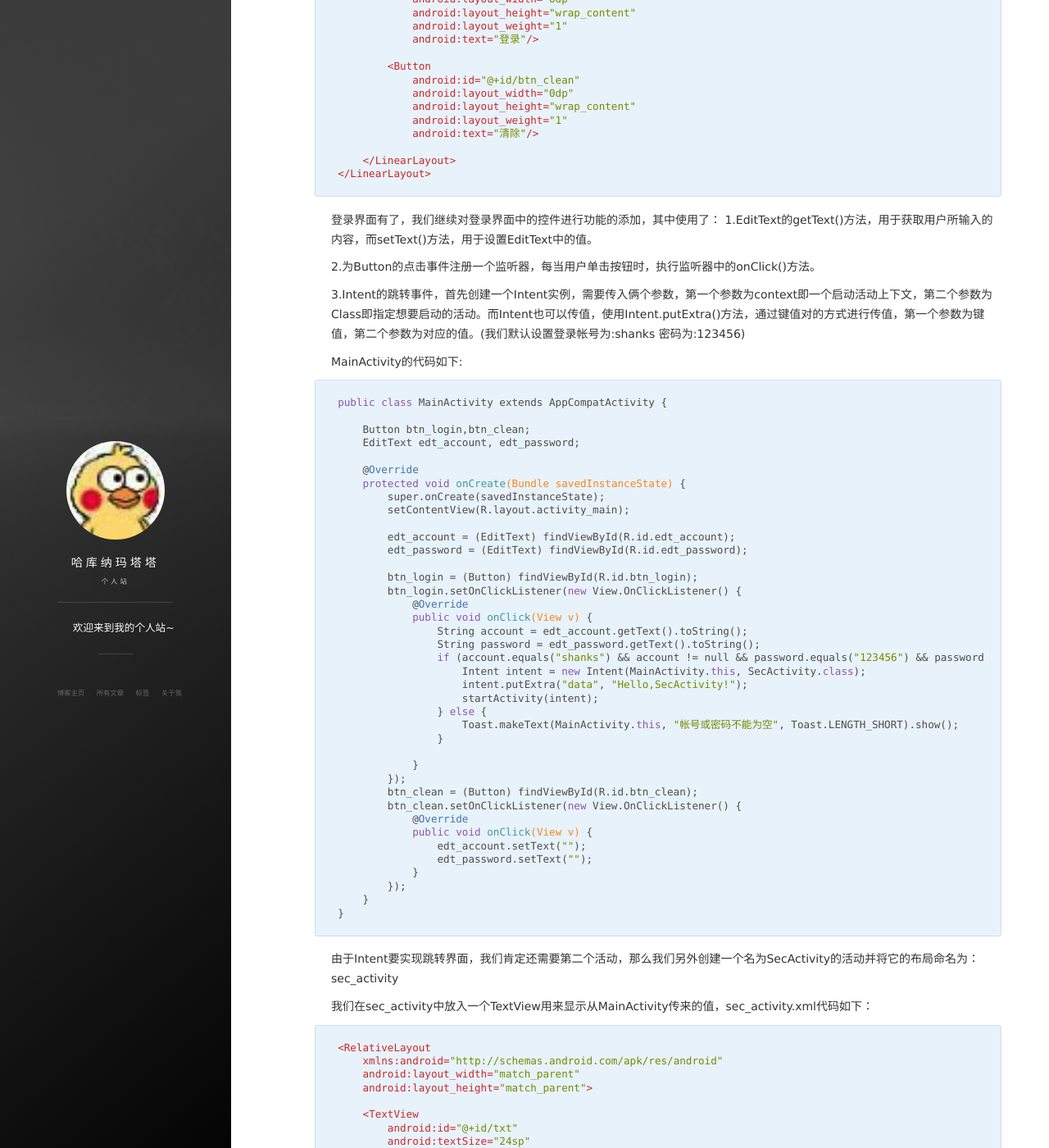
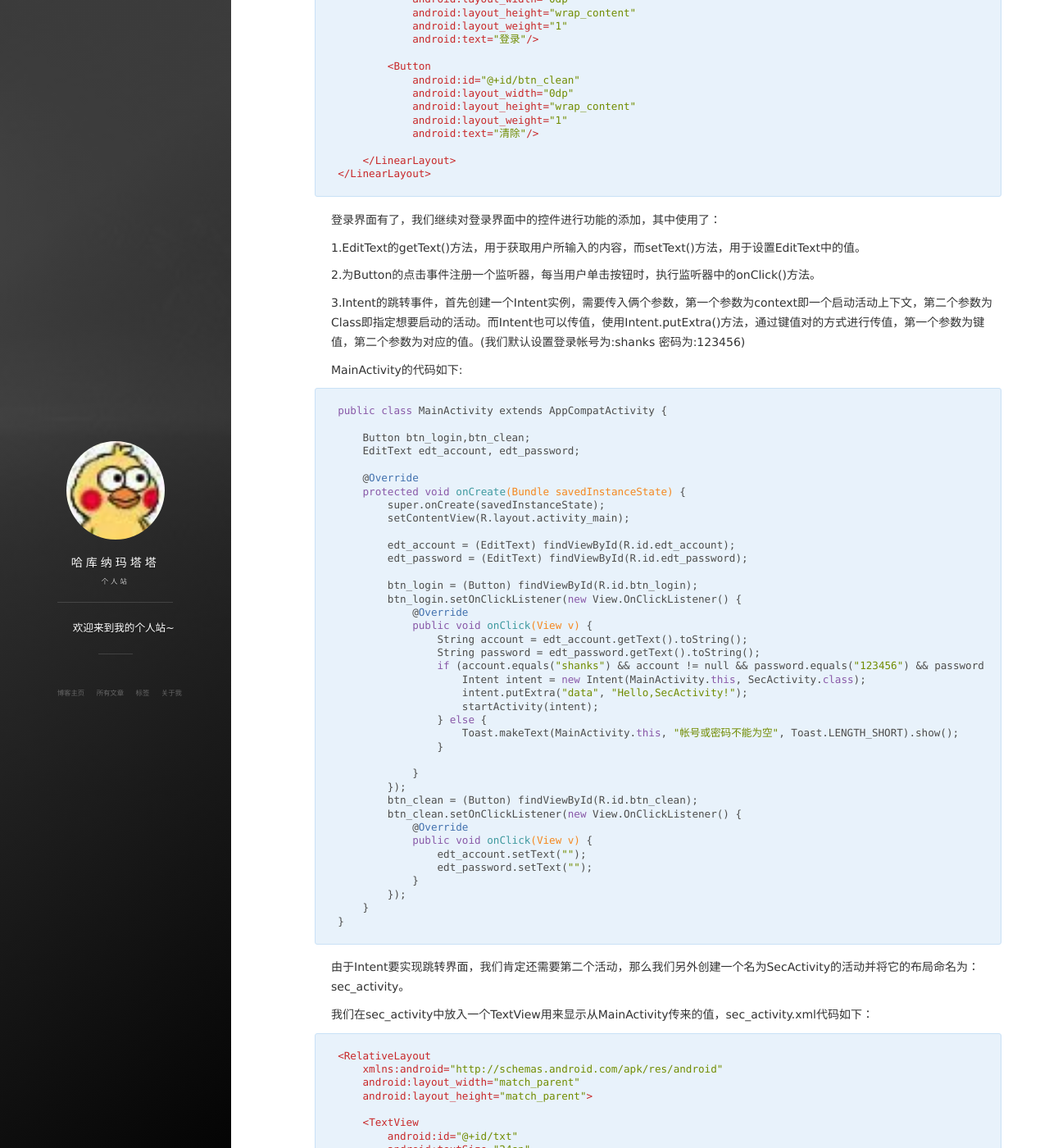
Before and after one commit to YuQi9797/YuQi9797.github.io, a Jekyll site: the page built from _posts/2017-10-13-Android.md, in a window 1280 px wide and 1400 px high, scrolled down 1660 px. Shown: the whole window at 82% size. Built offline with Jekyll 4.4.1, drawn with Linux system fonts in a browser that asks for light colours; nearby versions of some CDN libraries; comment, search, counter and statistics services are not loaded; some of the changed text lies outside the part shown.

Commit message:
Android_first

````diff
--- a/_posts/2017-10-13-Android.md
+++ b/_posts/2017-10-13-Android.md
@@ -85,6 +85,7 @@
 </LinearLayout>
 ```
 登录界面有了，我们继续对登录界面中的控件进行功能的添加，其中使用了：
+
 1.EditText的getText()方法，用于获取用户所输入的内容，而setText()方法，用于设置EditText中的值。
 
 2.为Button的点击事件注册一个监听器，每当用户单击按钮时，执行监听器中的onClick()方法。
@@ -133,7 +134,7 @@
     }
 }
 ```
-由于Intent要实现跳转界面，我们肯定还需要第二个活动，那么我们另外创建一个名为SecActivity的活动并将它的布局命名为：sec_activity
+由于Intent要实现跳转界面，我们肯定还需要第二个活动，那么我们另外创建一个名为SecActivity的活动并将它的布局命名为：sec_activity。
 
 我们在sec_activity中放入一个TextView用来显示从MainActivity传来的值，sec_activity.xml代码如下：
 ```
@@ -182,11 +183,11 @@
 ```
 
 至此，就大工告成拉!!!让我们来看看效果吧! ヾ(*´▽‘*)ﾉ
-<div float="left">
+<div>
   <img src = "/images/image/jiemian2.png" width="270" height="480" />
 </div>
 
 当点击登录按钮时，跳转至SecActivity活动：
-<div float ="right">
+<div>
   <img src = "/images/image/secactivity.png" width="270" height="480" />
 </div>
````
Also changed, not shown: other parts of _posts/2017-10-13-Android.md (+2 -2 lines).
